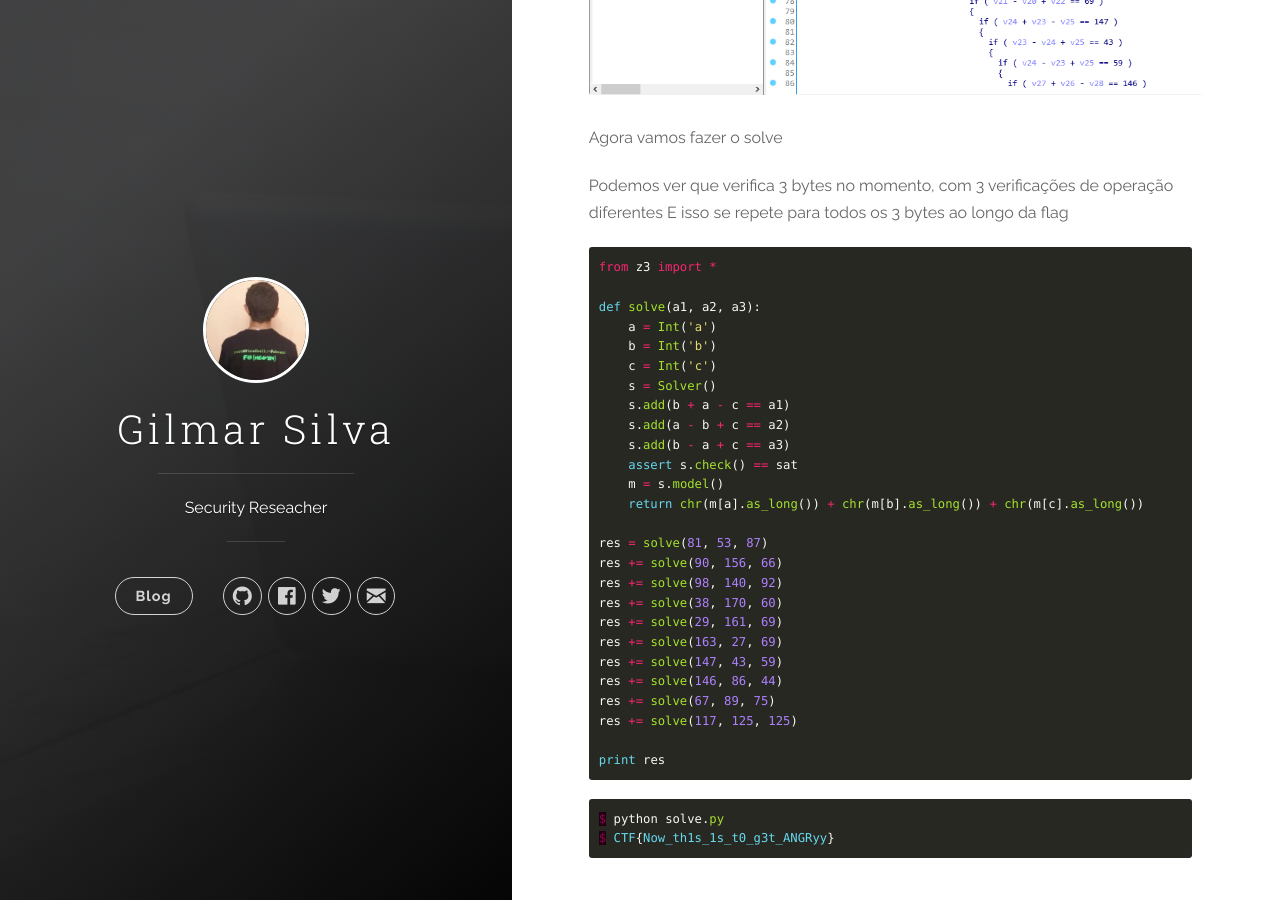
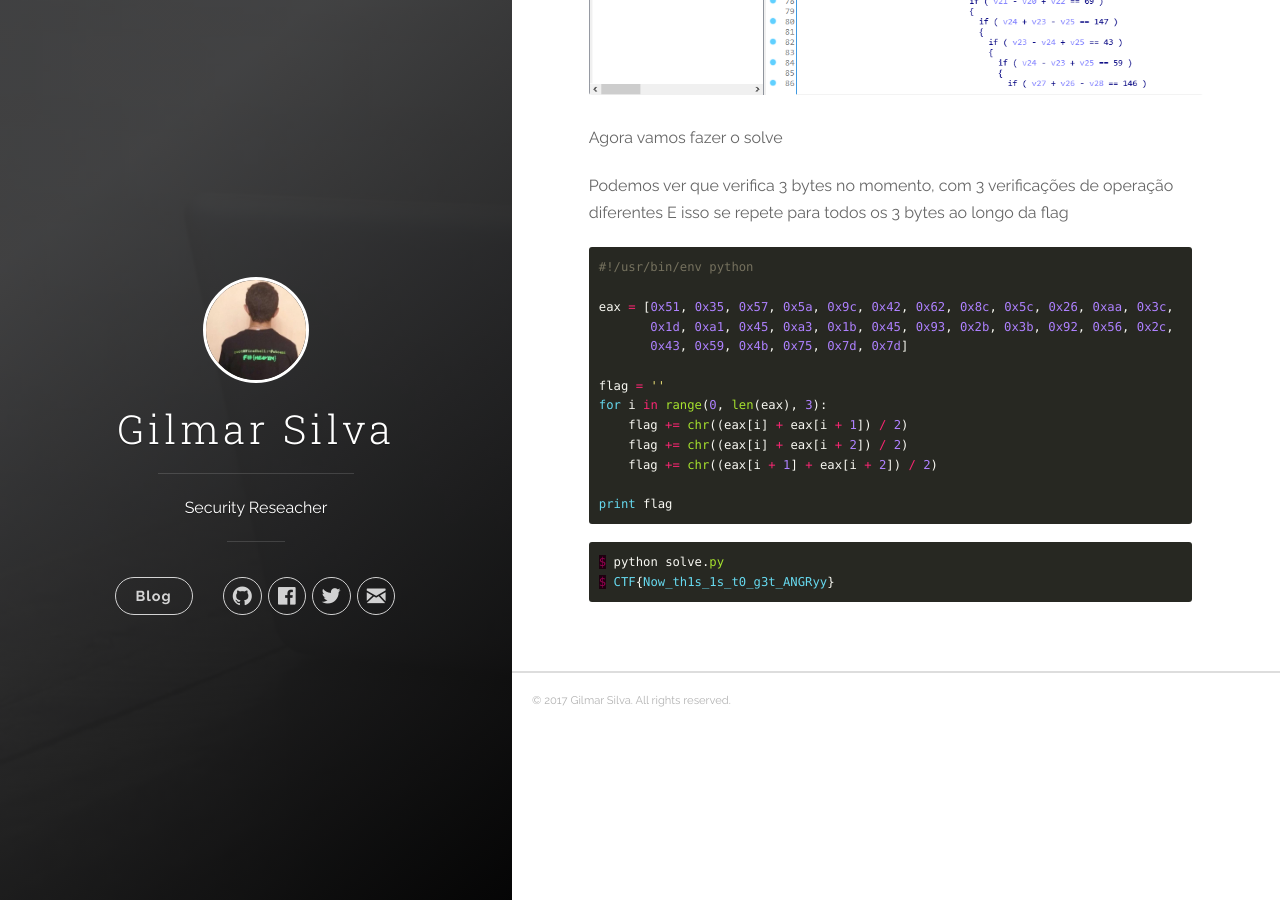
Before and after one commit to k13w/heavenh.github.io, a Jekyll site: the page built from _posts/2017-10-15-No-Calm-backdoor-ctf-2017.md, in a window 1280 px wide and 900 px high, scrolled down 2663 px. Built offline with Jekyll 4.4.1, drawn with Linux system fonts in a browser that asks for light colours; nearby versions of some CDN libraries.

Commit message:
Update 2017-10-15-No-Calm-backdoor-ctf-2017.md

````diff
--- a/_posts/2017-10-15-No-Calm-backdoor-ctf-2017.md
+++ b/_posts/2017-10-15-No-Calm-backdoor-ctf-2017.md
@@ -81,32 +81,19 @@ Agora vamos fazer o solve
 Podemos ver que verifica 3 bytes no momento, com 3 verificações de operação diferentes E isso se repete para todos os 3 bytes ao longo da flag
 
 ``` python
-from z3 import *
+#!/usr/bin/env python
 
-def solve(a1, a2, a3):
-    a = Int('a')
-    b = Int('b')
-    c = Int('c')
-    s = Solver()
-    s.add(b + a - c == a1)
-    s.add(a - b + c == a2)
-    s.add(b - a + c == a3)
-    assert s.check() == sat
-    m = s.model()
-    return chr(m[a].as_long()) + chr(m[b].as_long()) + chr(m[c].as_long())
+eax = [0x51, 0x35, 0x57, 0x5a, 0x9c, 0x42, 0x62, 0x8c, 0x5c, 0x26, 0xaa, 0x3c,
+       0x1d, 0xa1, 0x45, 0xa3, 0x1b, 0x45, 0x93, 0x2b, 0x3b, 0x92, 0x56, 0x2c,
+       0x43, 0x59, 0x4b, 0x75, 0x7d, 0x7d]
 
-res = solve(81, 53, 87)
-res += solve(90, 156, 66)
-res += solve(98, 140, 92)
-res += solve(38, 170, 60)
-res += solve(29, 161, 69)
-res += solve(163, 27, 69)
-res += solve(147, 43, 59)
-res += solve(146, 86, 44)
-res += solve(67, 89, 75)
-res += solve(117, 125, 125)
+flag = ''
+for i in range(0, len(eax), 3):
+    flag += chr((eax[i] + eax[i + 1]) / 2)
+    flag += chr((eax[i] + eax[i + 2]) / 2)
+    flag += chr((eax[i + 1] + eax[i + 2]) / 2)
 
-print res
+print flag
 ```
 
 ``` ruby
````
